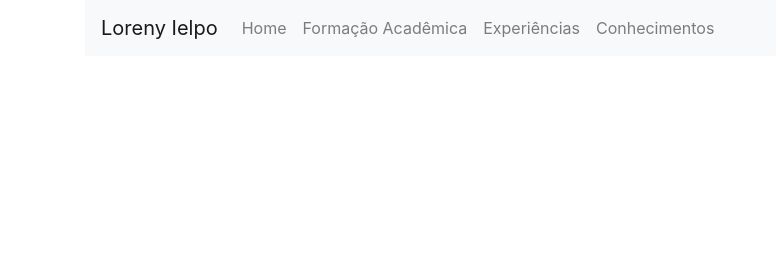
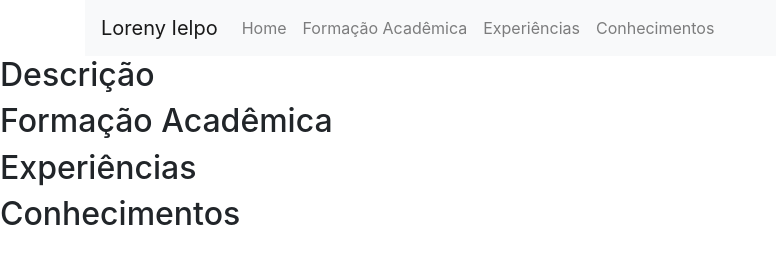
Before and after one commit to lorenyielpo/cv-loreny, a plain HTML site: page index.html in a window 1280 px wide. Shown: the whole page, without its empty margins (0-776 px from the left). Drawn offline with nearby package versions, Linux system fonts and the light colour scheme.

Commit message:
Descrição, formação, experiências e habilidades

```diff
--- a/index.html
+++ b/index.html
@@ -34,6 +34,18 @@
             </div>
         </nav>
     </header>
+    <main>
+        <h2>Descrição</h2>
+    </main>
+    <section>
+        <h2>Formação Acadêmica</h2>
+    </section>
+    <section>
+        <h2>Experiências</h2>
+    </section>
+    <aside>
+        <h2>Conhecimentos</h2>
+    </aside>
 </body>
 
 </html>
```
